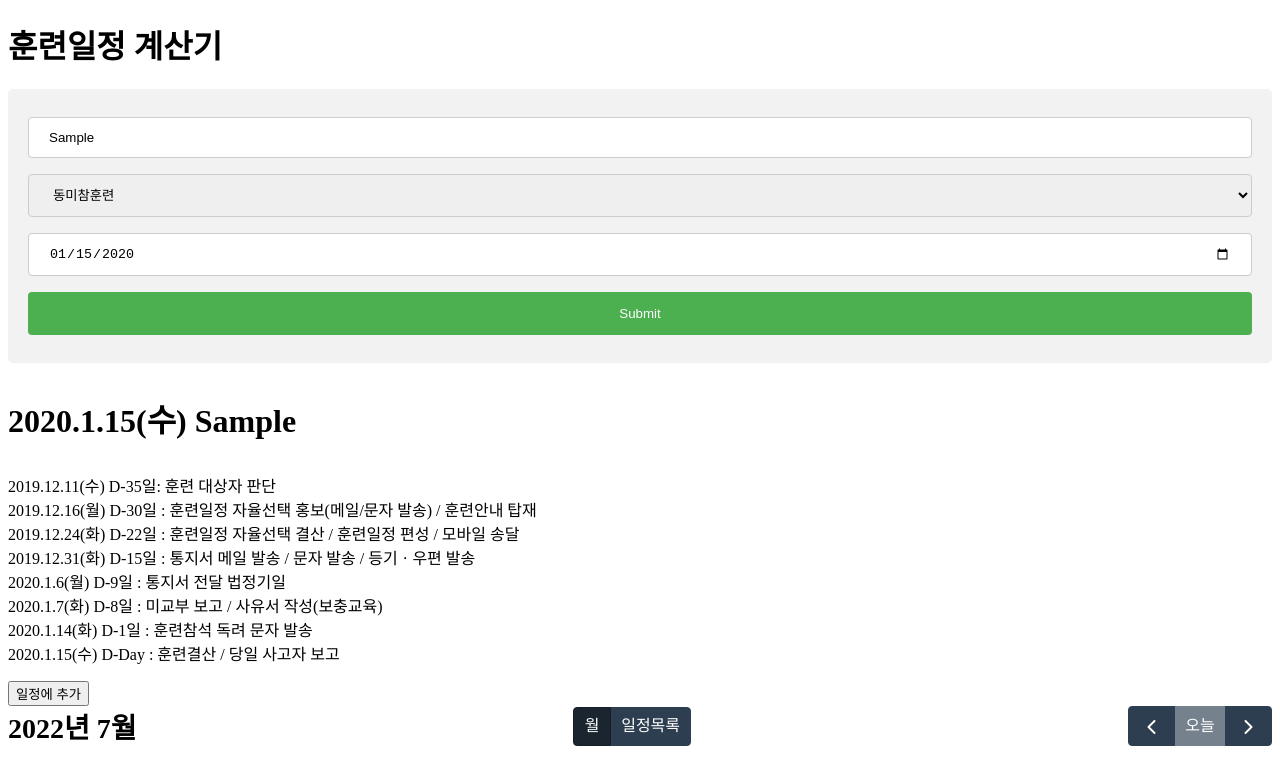
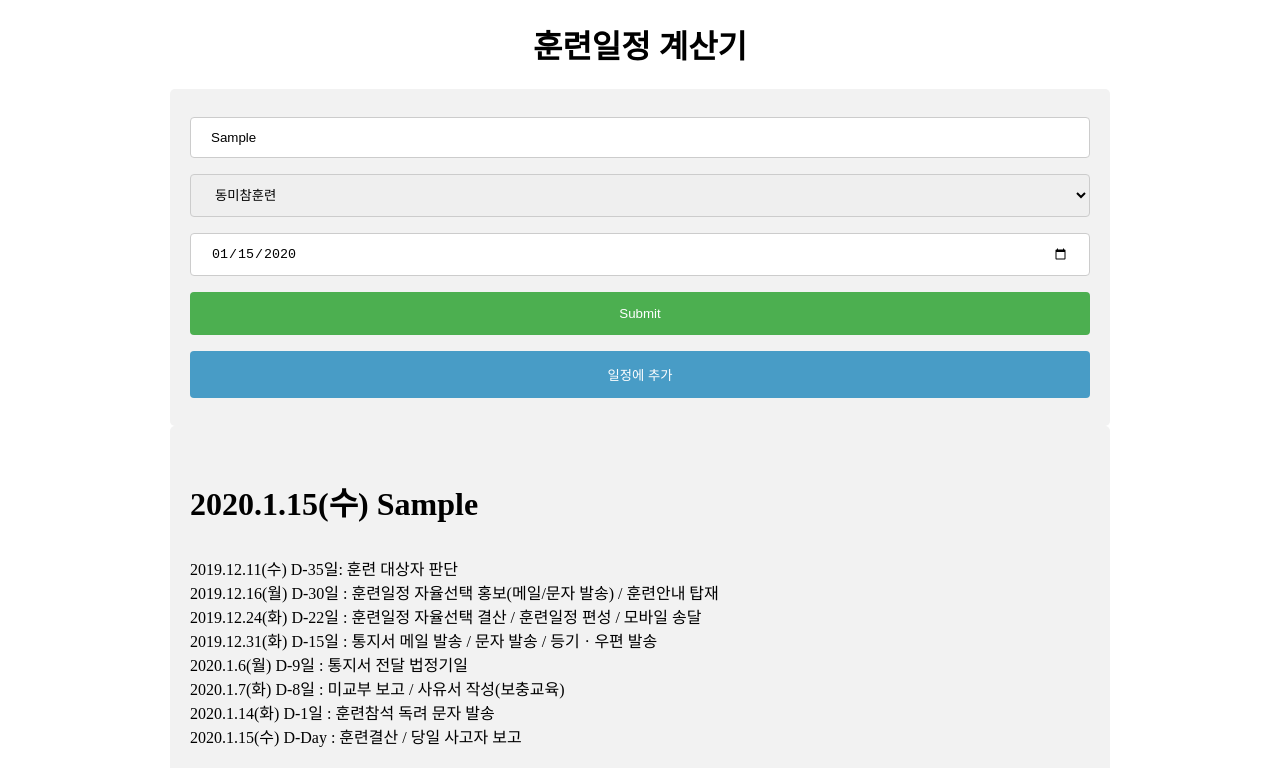
Before and after one commit to JJunny0109/drillScheduler, a plain HTML site: page index.html in a window 1280 px wide. Both pictures are taken after typing "Sample", "2020-01-15" into the empty fields and a click on the input 640 px from the left and 313 px from the top of the page. Shown: the top 768 px of the page. Drawn offline with Linux system fonts and the light colour scheme.

Commit message:
v1.1.1
fixed fullcalendar issues

```diff
--- a/index.html
+++ b/index.html
@@ -13,23 +13,23 @@
     <script src='fullcalendar/ko.js'></script>
 </head>
 <body>
-    <h1>훈련일정 계산기</h1>
+    <h1 style="text-align:center">훈련일정 계산기</h1>
 
-    <div id="drillInfoInput"><form id="drillInfoForm" onsubmit="return false;">
+    <div class="drillInfoForm"><form id="drillInfoForm" onsubmit="return false;">
         <input type="text" placeholder="훈련이름"><br>
         <select>
-            <option value="동미참훈련">동미참훈련</option>
-            <option value="기본훈련">기본훈련</option>
-            <option value="작계훈련">작계훈련</option>
-            <option value="기타">기타</option>
+            <option value="#B4C3FF">동미참훈련</option>
+            <option value="#FFF064">기본훈련</option>
+            <option value="#6DD66D">작계훈련</option>
+            <option value="#787878">기타</option>
         </select><br>
         <input type="date"><br>
         <input type="submit" onclick="getDrillInfo()">
+        <input class = 'addScheduleButton' type='button' value="일정에 추가" onclick="addSchedule()">
     </form></div>
 
-    <div><p id="calcResult1"></p>
+    <div class = 'drillInfoForm'><p id="calcResult1"></p>
     <p id="calcResult2"></p>
-    <input type='button' value="일정에 추가" onclick="addSchedule()">
     </div>
 
     <div id='drillScheduleCalendar'></div>
--- a/script.js
+++ b/script.js
@@ -8,6 +8,7 @@ const todoList = [  'D-35일: 훈련 대상자 판단 ',
                     'D-8일 : 미교부 보고 / 사유서 작성(보충교육) ',
                     'D-1일 : 훈련참석 독려 문자 발송 ',
                     'D-Day : 훈련결산 / 당일 사고자 보고'] ;
+const dDay = ['(D-35)','(D-30)','(D-22)','(D-15)','(D-9)','(D-8)','(D-1)','(D-Day)'];
 let drillEvents = [];
 
 function getDrillInfo(){
@@ -30,8 +31,10 @@ function getDrillInfo(){
     for (i=0;i<todoList.length;i++) {
         drillInfo.date.setDate(drillInfo.date.getDate() + differenceInDays[i]);
         console.log(drillInfo.date);
+        let y = new Date(drillInfo.date.getFullYear() + "/" + (drillInfo.date.getMonth() + 1) + "/" + drillInfo.date.getDate() ) ;
+        console.log(y);
         drillEvents.push(
-            {title: drillInfo.name, start: drillInfo.date, allDay: true, backgroundColor: "purple"},
+            {title: drillInfo.name + dDay[i], start: y, allDay: true, backgroundColor: drillInfo.type, textColor:'black', borderColor:'#FFFFFF'},
         );
         document.getElementById("calcResult2").innerHTML += drillInfo.date.getFullYear() + '.'
         + (drillInfo.date.getMonth()+1) + '.' + drillInfo.date.getDate() + '(' + dayOfTheWeek[drillInfo.date.getDay()]
@@ -41,11 +44,5 @@ function getDrillInfo(){
 }
 
 function addSchedule(){
-    calendar.addEvent(
-
-        {
-            title:'2',
-            start:'2022-07-07',
-        },
-    );
+    calendar.addEventSource(drillEvents);
 }
--- a/style.css
+++ b/style.css
@@ -33,13 +33,36 @@ input[type=text], select {
     background-color: #45a049;
   }
 
-  #drillInfoInput {
+.drillInfoForm{
     border-radius: 5px;
     background-color: #f2f2f2;
     padding: 20px;
+    max-width: 900px;
+    margin: 0 auto;
 }
 
 #calcResult1 {
     font-weight : bold;
     font-size : 2em;
   }
+
+
+.addScheduleButton{
+    width: 100%;
+    background-color: #489cc6;
+    color: white;
+    padding: 14px 20px;
+    margin: 8px 0;
+    border: none;
+    border-radius: 4px;
+    cursor: pointer;
+  }
+
+.addScheduleButton:hover{
+    background-color: #2d93c7;
+  }
+
+#drillScheduleCalendar{
+  max-width: 1200px;
+  margin: 0 auto;
+}
```
Also changed, not shown: 1 other file. Lines whose indentation alone changed are shown as unchanged.
